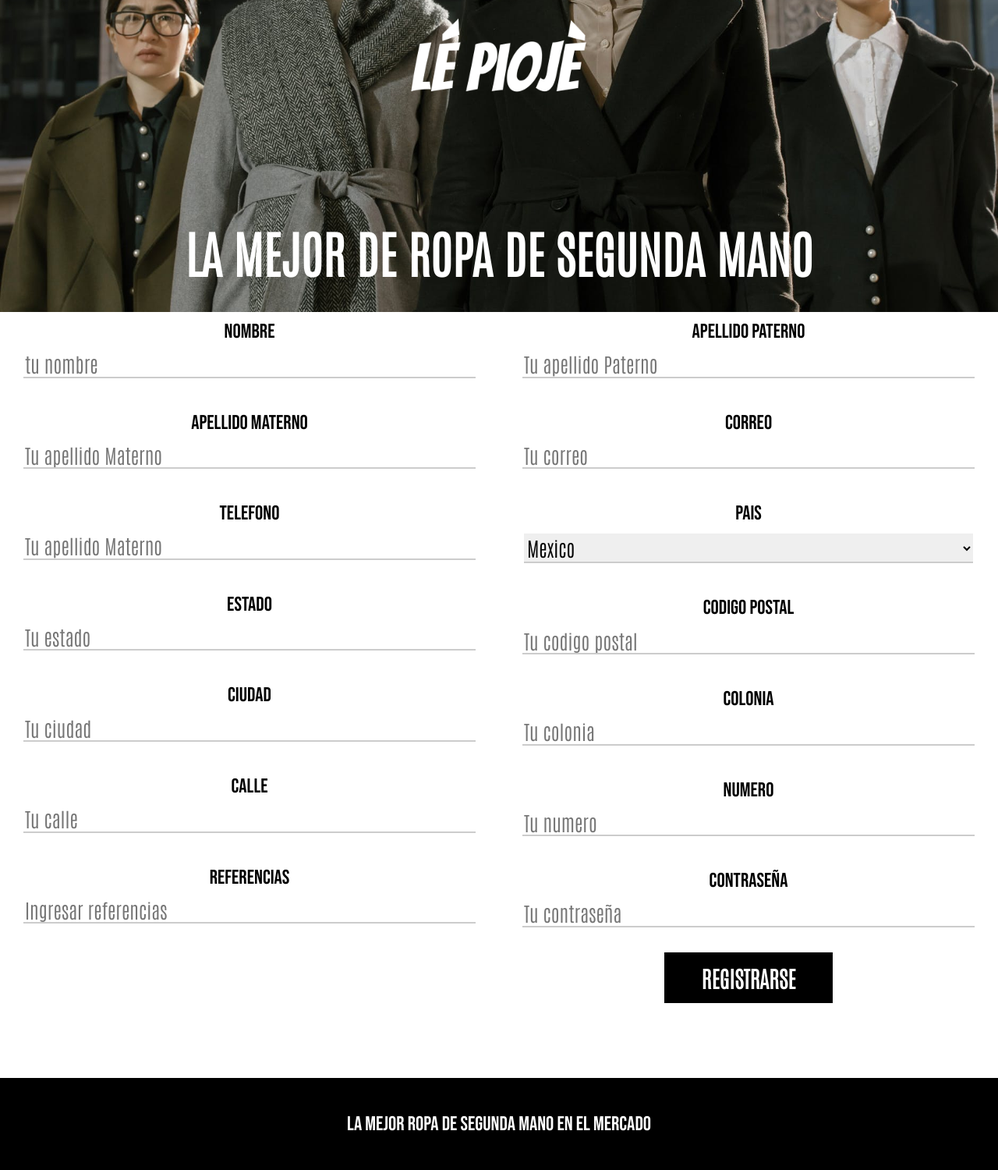
After one commit to dan13lJD/lePioje, a PHP site: page /registrarse.html in a window 1280 px wide. The commit adds this page. Shown: the whole page at 78% size. Run offline with PHP 8.4, Linux system fonts and the light colour scheme.

Commit message:
Avance
-login cambiado
-Registro

```diff
--- a/Css/estiloLogin.css
+++ b/Css/estiloLogin.css
@@ -427,7 +427,7 @@ img {
 
 .imagen {
     height: 80rem;
-    background-image: url(../Imagenes/hangers.jpg);
+    background-image: url(../Imagenes/IMAGEN-LOGIN.jpeg);
     background-size: cover;
     background-position: center center;
 }
--- a/Css/estilos.css
+++ b/Css/estilos.css
@@ -639,7 +639,7 @@ img {
 .menu-header-nav{
     background-color: black;
     padding: 0.3rem;
-    margin-top: 15rem;
+    margin-top: -2rem;
 
 }
 .menu-nav{
@@ -673,3 +673,48 @@ img {
     font-family: var(--fuenteSecundaria);
     color: black;
 }
+.registro-headerprincipal{
+    background-image: url(/Imagenes/imagen_registro.jpeg);
+    height: 25rem;/*Esto es para mostrar la imagen completa*/
+    background-size: cover;/*Para que ocupe todo el espacio*/
+    background-repeat: no-repeat;
+    background-position: center center;/*Esto es para cuando hagamos pequeña la ventana se centre la img*/
+    background-color: rgba(73, 7, 7, 0.6);
+}
+.registro-dividirFormulario{
+    display: block;
+}
+.registro-formulario button{
+    margin-left: auto;
+  margin-right: auto;
+}
+.centrar{
+    margin-left: auto;
+    margin-right: auto;
+}
+@media (min-width: 768px){
+    .registro-dividirFormulario{
+        display: grid;
+        grid-template-columns: 1fr 1fr;
+    }
+}
+.registro-formulario{
+    font-family: var(--fuenteSecundaria);
+    font-weight: 9rem;
+    color: black;
+    text-align: center;
+    border-bottom: 2rem;
+}
+.registro-formulario input, select{
+    display: block;
+    margin:0 auto;
+    border: none;
+    border-bottom: 2px solid #ccc;
+    width: 90%;
+    font-family: var(--fuentePirncipal);
+    margin-bottom: 2rem;
+
+}
+.registro-formulario input:hover{
+    background-color: #EAEADA;
+}
--- a/login.html
+++ b/login.html
@@ -53,6 +53,12 @@
 
 
     </div>
+    <footer class="footer">
+        <div class="footer-texto">
+            <p>La mejor ropa de segunda mano en el mercado</p>
+        </div>
+
+    </footer>
 
 </body>
 
--- a/menuDeUsuario.html
+++ b/menuDeUsuario.html
@@ -23,6 +23,10 @@
                     <img class="logo_imagen" src="/Imagenes/Logo.png" alt="">
                 </a>
             </div>
+
+        </div>
+        <div class="header__texto">
+            <h2 class="no-margin header__texto__h2">La mejor de ropa de segunda mano</h2>
 
         </div>
         <div class="menu-header-nav">
--- a/personal.html
+++ b/personal.html
@@ -16,7 +16,6 @@
         <div class="menu-titulo">
             <h1>INFORMACION PERSONAL</h1>
         </div>
-
     </header>
 </body>
 </html>
--- /dev/null
+++ b/registrarse.html
@@ -0,0 +1,82 @@
+<!DOCTYPE html>
+<html lang="en">
+<head>
+    <meta charset="UTF-8">
+    <meta http-equiv="X-UA-Compatible" content="IE=edge">
+    <meta name="viewport" content="width=device-width, initial-scale=1.0">
+    <link rel="stylesheet" href="Css/Normalice.css">
+    <link rel="preconnect" href="https://fonts.gstatic.com">
+    <link href="https://fonts.googleapis.com/css2?family=Antonio:wght@200&display=swap" rel="stylesheet">
+    <link rel="preconnect" href="https://fonts.gstatic.com">
+    <link rel="preconnect" href="https://fonts.gstatic.com">
+    <link href="https://fonts.googleapis.com/css2?family=Anton&display=swap" rel="stylesheet">
+    <link href="https://fonts.googleapis.com/css2?family=Bebas+Neue&display=swap" rel="stylesheet">
+    <link rel="stylesheet" href="Css/estilos.css">
+    <title>Registro</title>
+</head>
+<body>
+    <header class="registro-headerprincipal">
+        <div class="contenedor">
+            <div class="barra">
+                    <img class="logo_imagen invertir centrar" src="/Imagenes/logoNegro.png" alt="">
+            </div>
+        </div>
+        <div class="header__texto">
+            <h2 class="no-margin header__texto__h2">La mejor de ropa de segunda mano</h2>
+        </div>
+    </header>
+    <div>
+        <main>
+            <form action="" class="registro-dividirFormulario">
+                <div class="registro-formulario">
+                    <label for="">Nombre</label>
+                    <input type="text" placeholder="tu nombre">
+                    <label for="">Apellido Materno</label>
+                    <input type="text" placeholder="Tu apellido Materno">
+                    <label for="">Telefono</label>
+                    <input type="tel" placeholder="Tu apellido Materno">
+                    <label for="">Estado</label>
+                    <input type="text" placeholder="Tu estado">
+                    <label for="">Ciudad</label>
+                    <input type="text" placeholder="Tu ciudad">
+                    <label for="">Calle</label>
+                    <input type="text" placeholder="Tu calle">
+                    <label for="">Referencias</label>
+                    <input type="text" placeholder="Ingresar referencias">
+
+                </div>
+                <div class="registro-formulario">
+                    <label for="">Apellido Paterno</label>
+                    <input type="text" placeholder="Tu apellido Paterno">
+                    <label for="">Correo</label>
+                    <input type="email" placeholder="Tu correo">
+                    <label for="">Pais</label>
+                    <select name="pais" id="">
+                        <option value="">Mexico</option>
+                        <option value="">Colombia</option>
+                    </select>
+                    <label for="">Codigo postal</label>
+                    <input type="text" placeholder="Tu codigo postal">
+                    <label for="">Colonia</label>
+                    <input type="text" placeholder="Tu colonia">
+                    <label for="">Numero</label>
+                    <input type="text" placeholder="Tu numero">
+                    <label for="">Contraseña</label>
+                    <input type="password" placeholder="Tu contraseña">
+                    <button class="boton">Registrarse</button>
+
+
+                </div>
+
+            </form>
+        </main>
+    </div>
+    <footer class="footer">
+        <div class="footer-texto">
+            <p>La mejor ropa de segunda mano en el mercado</p>
+        </div>
+
+    </footer>
+
+</body>
+</html>
```
Also changed, not shown: configuracion.html (deleted, +0 -31 lines), Imagenes/IMAGEN-LOGIN.jpeg (added), Imagenes/imagen_registro.jpeg (added).
